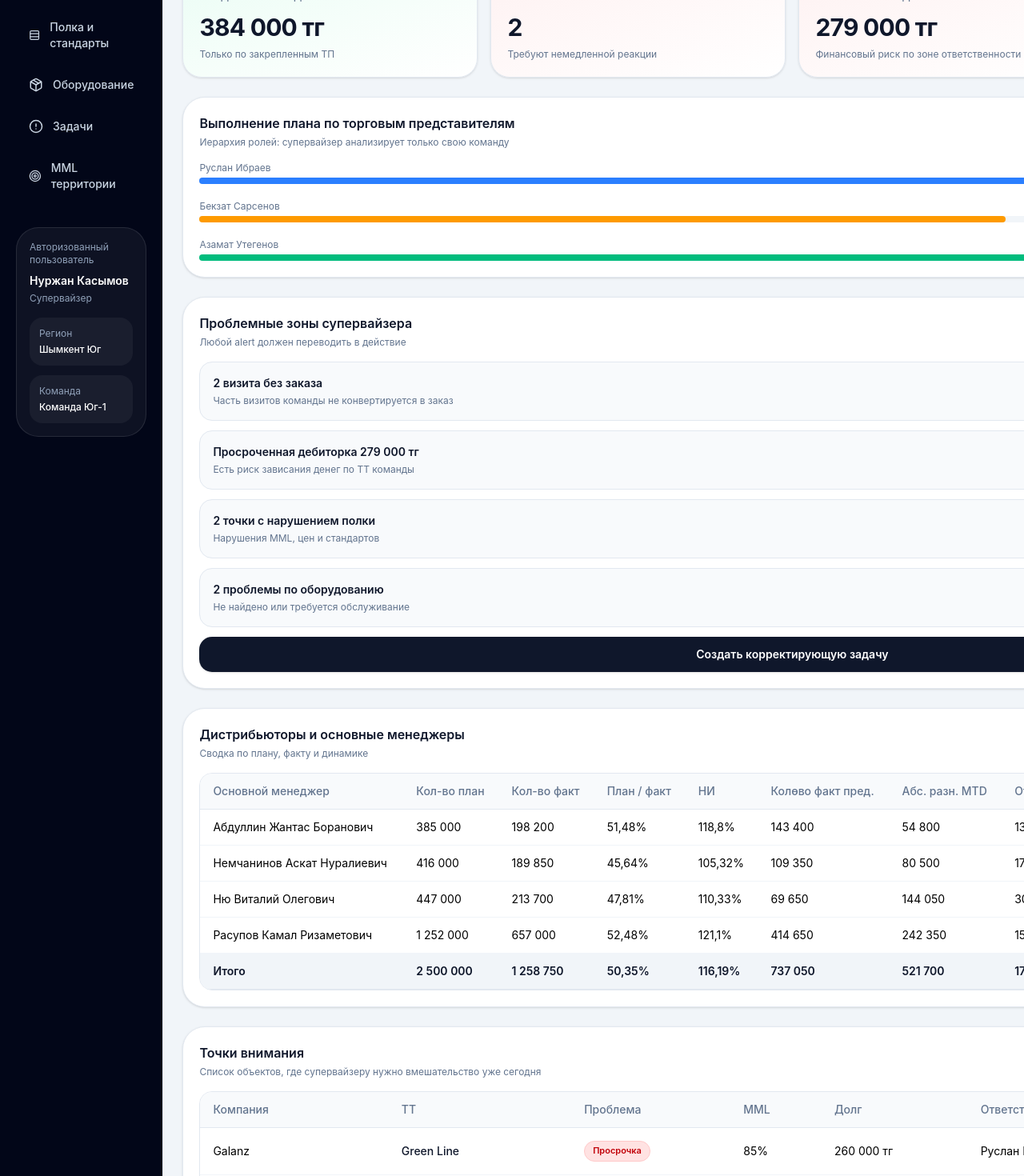
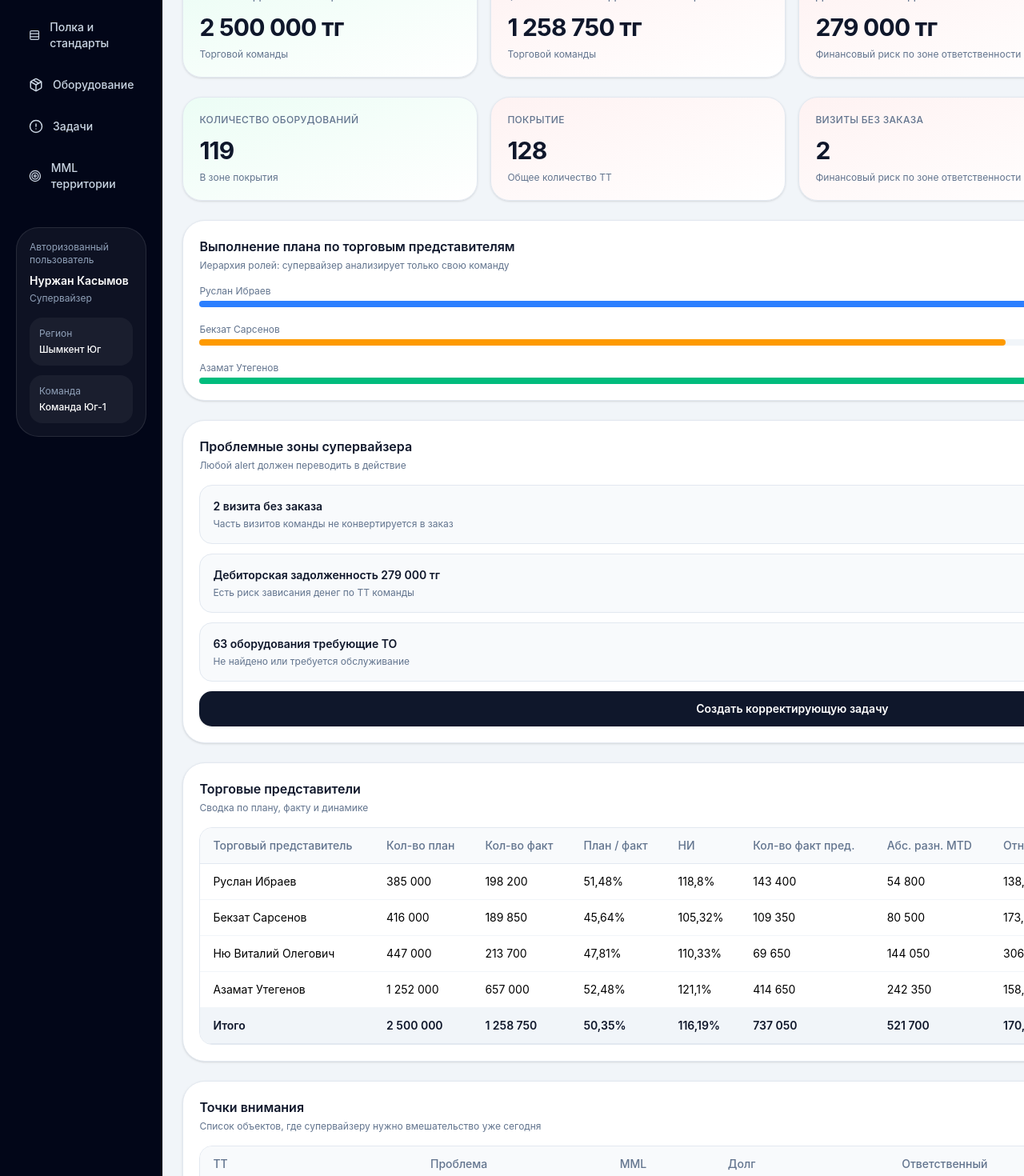
Before and after one commit to akambetov/sales-app-platform, a React (Vite) app: page / in a window 1280 px wide. Shown: the part 440-1910 px from the top of the page at 80% size. Built offline with nearby package versions, Linux system fonts and the light colour scheme.

Commit message:
fix: command center

```diff
--- a/src/App.tsx
+++ b/src/App.tsx
@@ -779,7 +779,7 @@ const initialRoutePlan: RoutePlan = {
 
 const commandDistributorRows: CommandDistributorRow[] = [
   {
-    manager: 'Абдуллин Жантас Боранович',
+    manager: 'Руслан Ибраев',
     planQty: 385000,
     factQty: 198200,
     factToPlan: '51,48%',
@@ -788,10 +788,10 @@ const commandDistributorRows: CommandDistributorRow[] = [
     absDiffMtd: 54800,
     relativeDiffMtd: '138,21%',
     prevFactYtd: 480500,
-    factYtd: 590,
-  },
-  {
-    manager: 'Немчанинов Аскат Нуралиевич',
+    factYtd: 590000,
+  },
+  {
+    manager: 'Бекзат Сарсенов',
     planQty: 416000,
     factQty: 189850,
     factToPlan: '45,64%',
@@ -800,7 +800,7 @@ const commandDistributorRows: CommandDistributorRow[] = [
     absDiffMtd: 80500,
     relativeDiffMtd: '173,62%',
     prevFactYtd: 552100,
-    factYtd: 633,
+    factYtd: 633000,
   },
   {
     manager: 'Ню Виталий Олегович',
@@ -812,10 +812,10 @@ const commandDistributorRows: CommandDistributorRow[] = [
     absDiffMtd: 144050,
     relativeDiffMtd: '306,82%',
     prevFactYtd: 527300,
-    factYtd: 992,
-  },
-  {
-    manager: 'Расупов Камал Ризаметович',
+    factYtd: 992000,
+  },
+  {
+    manager: 'Азамат Утегенов',
     planQty: 1252000,
     factQty: 657000,
     factToPlan: '52,48%',
@@ -824,7 +824,7 @@ const commandDistributorRows: CommandDistributorRow[] = [
     absDiffMtd: 242350,
     relativeDiffMtd: '158,45%',
     prevFactYtd: 1262750,
-    factYtd: 1599,
+    factYtd: 1599000,
   },
   {
     manager: 'Итого',
@@ -836,7 +836,7 @@ const commandDistributorRows: CommandDistributorRow[] = [
     absDiffMtd: 521700,
     relativeDiffMtd: '170,78%',
     prevFactYtd: 2822650,
-    factYtd: 3816,
+    factYtd: 3816000,
   },
 ];
 
@@ -1545,17 +1545,17 @@ export default function CorporateSalesPlatformPrototype() {
       go: 'execution' as PageId,
     },
     {
-      title: `Просроченная дебиторка ${money(kpis.overdue)}`,
+      title: `Дебиторская задолженность ${money(kpis.overdue)}`,
       desc: 'Есть риск зависания денег по ТТ команды',
       go: 'debts' as PageId,
     },
+    // {
+    //   title: `${kpis.shelfProblems} точки с нарушением полки`,
+    //   desc: 'Нарушения MML, цен и стандартов',
+    //   go: 'shelf' as PageId,
+    // },
     {
-      title: `${kpis.shelfProblems} точки с нарушением полки`,
-      desc: 'Нарушения MML, цен и стандартов',
-      go: 'shelf' as PageId,
-    },
-    {
-      title: `${kpis.equipmentProblems} проблемы по оборудованию`,
+      title: `63 оборудования требующие ТО`,
       desc: 'Не найдено или требуется обслуживание',
       go: 'equipment' as PageId,
     },
@@ -1673,28 +1673,54 @@ export default function CorporateSalesPlatformPrototype() {
 
               <div className="grid grid-cols-1 gap-4 md:grid-cols-2 xl:grid-cols-4">
                 <KpiCard
-                  title="Продажи команды"
-                  value={money(kpis.sales)}
+                  title="План продаж за месяц"
+                  value={money(2500000)}
                   tone="green"
-                  note="Только по закрепленным ТП"
+                  note="Торговой команды"
+                />
+                <KpiCard
+                  title="Фактические продажи за месяц"
+                  value={money(1258750)}
+                  tone="red"
+                  note="Торговой команды"
+                />
+                <KpiCard
+                  title="Дебиторская задолженность за месяц"
+                  value={money(kpis.overdue)}
+                  tone="red"
+                  note="Финансовый риск по зоне ответственности"
+                />
+                <KpiCard
+                  title="Оборудования требующие ТО"
+                  value="63"
+                  tone="amber"
+                  note="Требуется визит техника"
+                />
+              </div>
+              <div className="grid grid-cols-1 gap-4 md:grid-cols-2 xl:grid-cols-4">
+                <KpiCard
+                  title="Количество оборудований"
+                  value="119"
+                  tone="green"
+                  note="В зоне покрытия"
+                />
+                <KpiCard
+                  title="Покрытие"
+                  value="128"
+                  tone="red"
+                  note="Общее количество ТТ"
                 />
                 <KpiCard
                   title="Визиты без заказа"
                   value={`${kpis.visitsWithoutOrder}`}
                   tone="red"
-                  note="Требуют немедленной реакции"
+                  note="Финансовый риск по зоне ответственности"
                 />
                 <KpiCard
-                  title="Просроченная дебиторка"
-                  value={money(kpis.overdue)}
-                  tone="red"
-                  note="Финансовый риск по зоне ответственности"
-                />
-                <KpiCard
-                  title="Открытые задачи"
+                  title="Непосещенные ТТ"
                   value={`${kpis.openTasks}`}
                   tone="amber"
-                  note="Должны закрываться супервайзером"
+                  note="Требуется визит ТП"
                 />
               </div>
 
@@ -1759,7 +1785,7 @@ export default function CorporateSalesPlatformPrototype() {
               </div>
 
               <SectionCard
-                title="Дистрибьюторы и основные менеджеры"
+                title="Торговые представители"
                 subtitle="Сводка по плану, факту и динамике"
               >
                 <TableShell>
@@ -1767,14 +1793,14 @@ export default function CorporateSalesPlatformPrototype() {
                     <thead>
                       <tr className="border-b border-slate-200 bg-slate-50 text-left text-slate-500">
                         <th className="px-4 py-3 font-medium">
-                          Основной менеджер
+                          Торговый представитель
                         </th>
                         <th className="px-4 py-3 font-medium">Кол-во план</th>
                         <th className="px-4 py-3 font-medium">Кол-во факт</th>
                         <th className="px-4 py-3 font-medium">План / факт</th>
                         <th className="px-4 py-3 font-medium">НИ</th>
                         <th className="px-4 py-3 font-medium">
-                          Колөво факт пред.
+                          Кол-во факт пред.
                         </th>
                         <th className="px-4 py-3 font-medium">
                           Абс. разн. MTD
@@ -1783,7 +1809,7 @@ export default function CorporateSalesPlatformPrototype() {
                           Отн. разн. MTD
                         </th>
                         <th className="px-4 py-3 font-medium">
-                          Колөво факт год пред.
+                          Кол-во факт год пред.
                         </th>
                         <th className="px-4 py-3 font-medium">
                           Кол-во факт год
@@ -1840,7 +1866,7 @@ export default function CorporateSalesPlatformPrototype() {
                   <table className="w-full min-w-[980px] text-sm">
                     <thead>
                       <tr className="border-b border-slate-200 bg-slate-50 text-left text-slate-500">
-                        <th className="px-4 py-3 font-medium">Компания</th>
+                        {/* <th className="px-4 py-3 font-medium">Компания</th> */}
                         <th className="px-4 py-3 font-medium">ТТ</th>
                         <th className="px-4 py-3 font-medium">Проблема</th>
                         <th className="px-4 py-3 font-medium">MML</th>
@@ -1867,7 +1893,7 @@ export default function CorporateSalesPlatformPrototype() {
                               key={s.id}
                               className="border-b border-slate-100 hover:bg-slate-50"
                             >
-                              <td className="px-4 py-3">{s.company}</td>
+                              {/* <td className="px-4 py-3">{s.company}</td> */}
                               <td className="px-4 py-3 font-medium text-slate-900">
                                 {s.name}
                               </td>
@@ -1901,7 +1927,7 @@ export default function CorporateSalesPlatformPrototype() {
                 </TableShell>
               </SectionCard>
 
-              <Store360 storeId={selectedStoreId} />
+              {/* <Store360 storeId={selectedStoreId} /> */}
             </div>
           </Shell>
         )}
```
